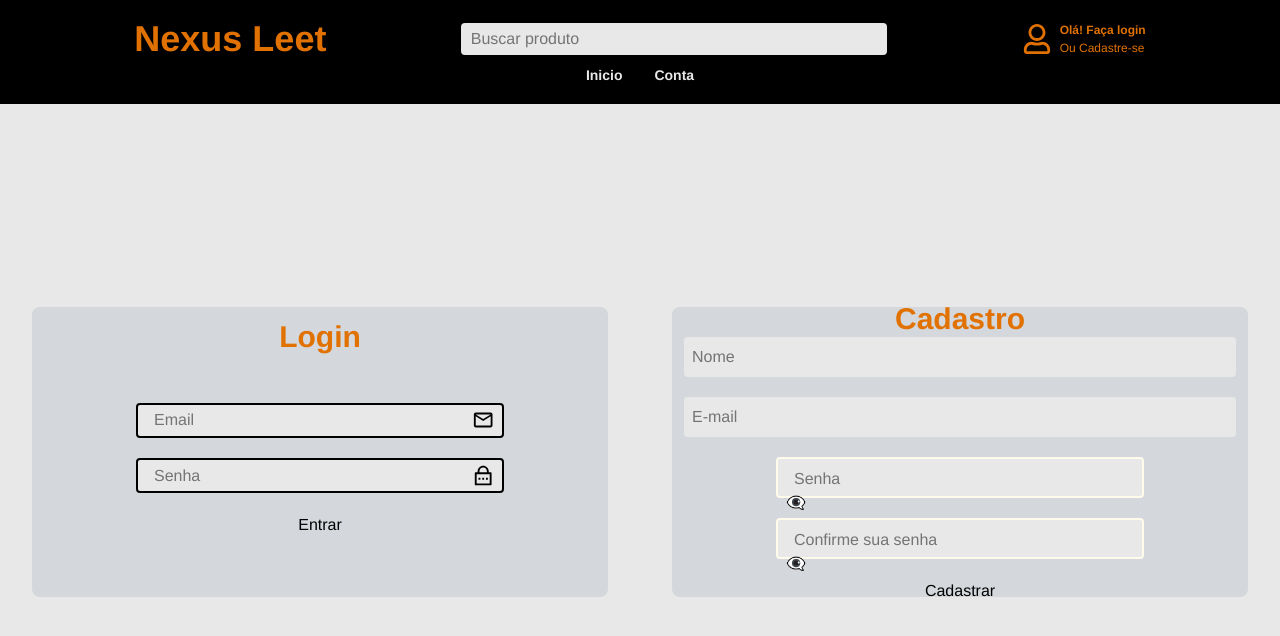
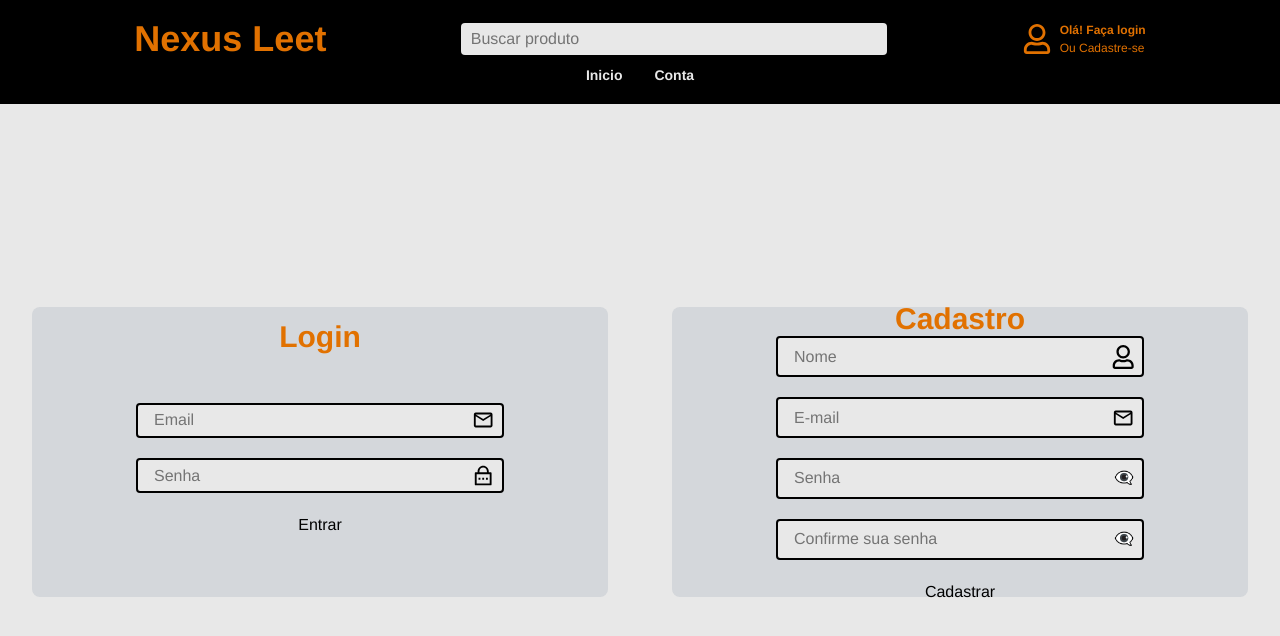
Before and after one commit to gustavocarvalho-ra/NextJs-NexusLeet, a Next.js app: page /my-account in a window 1280 px wide. Shown: the top 636 px of the page. Built offline with nearby package versions, Linux system fonts and the light colour scheme; no server answers.

Commit message:
feat: integrate DivInputIcon component with icons for improved user experience in RegisterForm

```diff
--- a/src/app/components/login/RegisterForm.tsx
+++ b/src/app/components/login/RegisterForm.tsx
@@ -4,6 +4,12 @@ import { useState } from "react"
 import { useRouter } from "next/navigation"
 import { signIn } from 'next-auth/react';
 import { Input } from "../ui/Input";
+import { DivInputIcon } from "../ui/DivInputIcon";
+import { FaRegUser } from "react-icons/fa";
+import { MdOutlineMail } from "react-icons/md";
+import { PiEye } from "react-icons/pi";
+import { PiEyeClosedLight } from "react-icons/pi";
+
 
 export default function RegisterForm() {
 
@@ -62,23 +68,25 @@ export default function RegisterForm() {
         <h1 className="flex justify-center text-(--text-amber) text-3xl font-semibold">Cadastro</h1>
         <div className="h-full w-full">
           <form onSubmit={handleSubmit} className="gap-5 flex flex-col items-center h-full justify-center">
-            <Input
+            <DivInputIcon
               id="name"
               type={"text"}
               placeholder="Nome"
               required
               value={form.name}
               onChange={(e) => setForm({...form, name: e.target.value})}
+              icon={FaRegUser}
               />
-            <Input
+            <DivInputIcon
               id="email"
               type="email"
               placeholder="E-mail"
               required
               value={form.email}
               onChange={(e) => setForm({...form, email: e.target.value})}
+              icon={MdOutlineMail}
             />
-            <div className="relative bg-(--color-sec) rounded-sm p-2 h-2/13 w-2/3 border-2 border-amber-50">
+            <div className="bg-(--color-sec) rounded-sm p-2 h-2/13 w-2/3 border-2 flex items-center">
               <Input
                 id="password"
                 type={showPassword ? "text" : "password"}
@@ -95,7 +103,7 @@ export default function RegisterForm() {
                 {showPassword ? "👁️" : "👁️‍🗨️"}
               </button>
             </div>
-            <div className="relative bg-(--color-sec) rounded-sm p-2 h-2/13 w-2/3 border-2 border-amber-50">
+            <div className="bg-(--color-sec) rounded-sm p-2 h-2/13 w-2/3 border-2 flex items-center">
               <Input
                 id="confirmPassword"
                 type={showConfirmPassword ? "text" : "password"}
```
